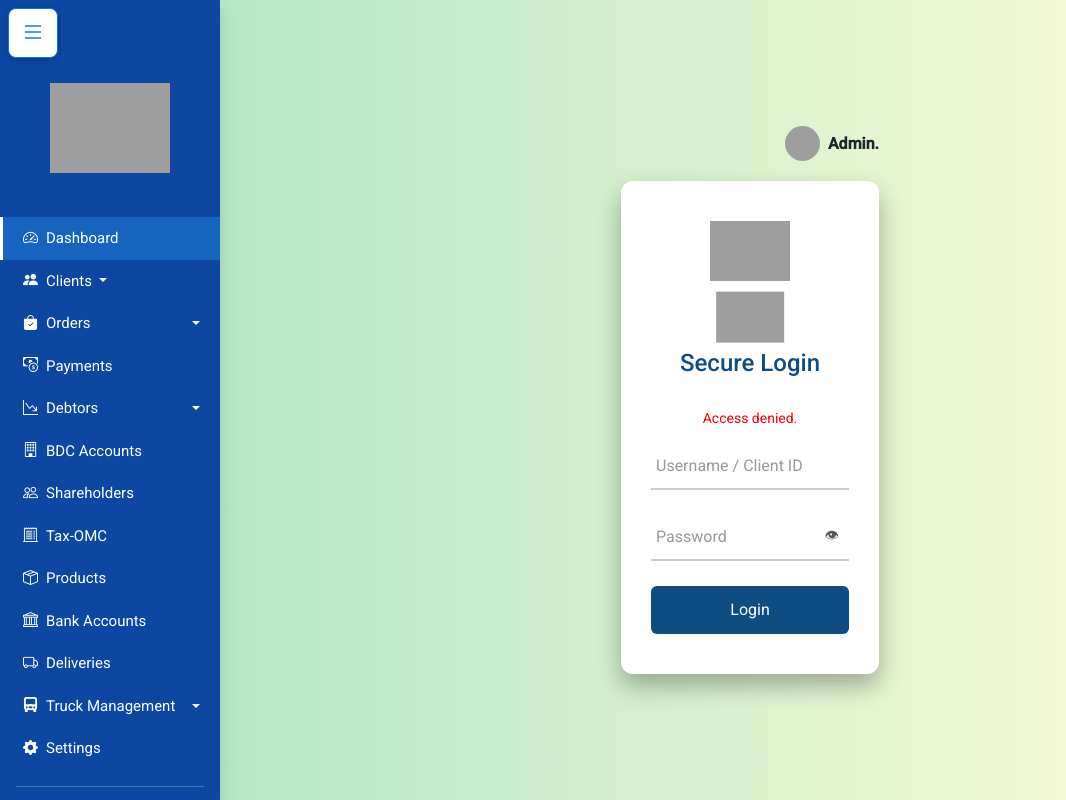
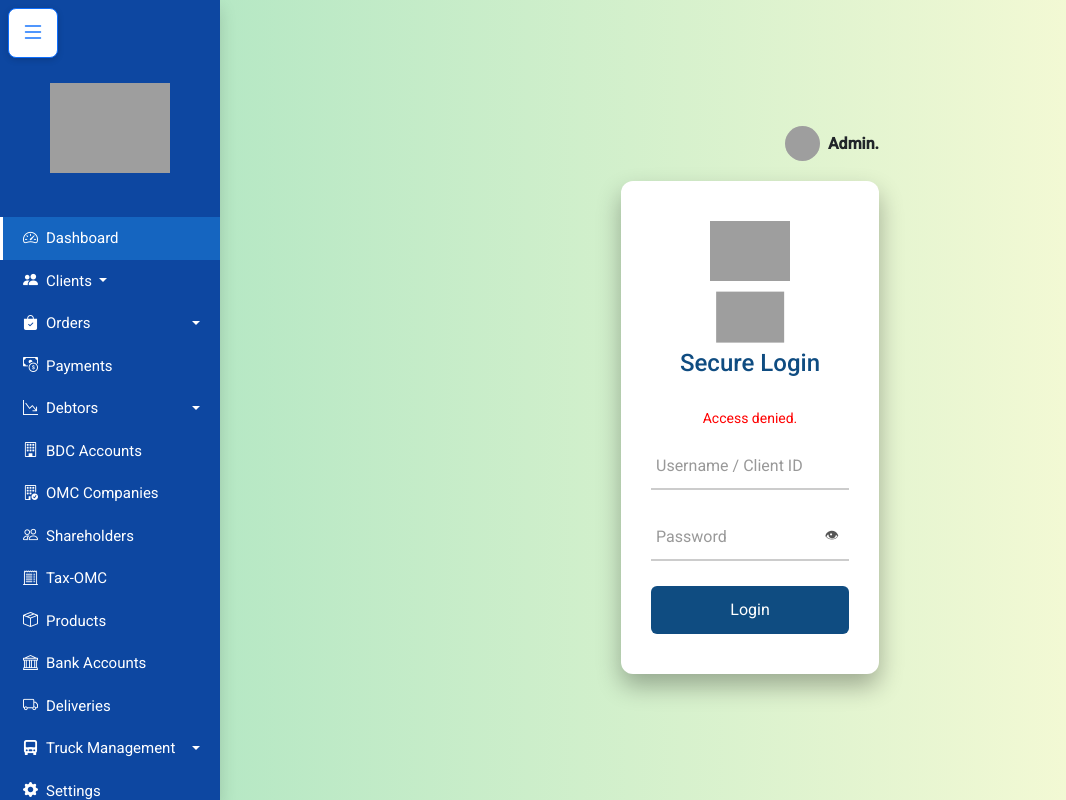
Before and after one commit to Cybok06/TTS, a Flask app: template templates/admin/admin_dashboard.html in a window 1280 px wide. Shown: the whole page, without its empty margins (0-1066 px from the left). Run offline with Flask 3, Linux system fonts and the light colour scheme; the template is opened without the code that fills it, so the values that code supplies are empty; parts of the project's set-up code (start-up, migrations or seed data) failed here and were passed over; grey boxes are pictures that could not be loaded.

Commit message:
Update admin_dashboard.html

```diff
--- a/templates/admin/admin_dashboard.html
+++ b/templates/admin/admin_dashboard.html
@@ -104,7 +104,9 @@
   <a class="sidebar-link d-flex align-items-center" data-url="/bdc">
   <i class="bi bi-building me-2"></i>BDC Accounts
 </a>
-
+ <a class="sidebar-link d-flex align-items-center" data-url="/omc">
+    <i class="bi bi-building-check me-2"></i>OMC Companies
+  </a>
 
 <a class="sidebar-link d-flex justify-content-between align-items-center" data-url="/shareholders">
   <span><i class="bi bi-people me-2"></i>Shareholders</span>
```
